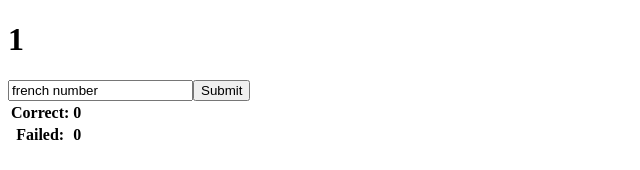
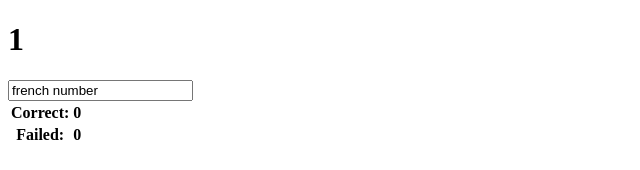
Before and after one commit to Voyciecho/reactjs-fr-numbers, a React (Create React App) app: page / in a window 1280 px wide. Shown: the top 170 px of the page, without its empty margins (0-640 px from the left). Built offline with nearby package versions, Linux system fonts and the light colour scheme.

Commit message:
Remove Submit button and add Enter key handling

```diff
--- a/src/App.js
+++ b/src/App.js
@@ -10,10 +10,16 @@ class FrenchInputForm extends React.Component {
 
     handleChange = (event) => {
         this.setState({frenchText: event.target.value});
+        event.preventDefault();
+        event.stopPropagation();
     }
 
-    handleSubmit = (event) => {
-        this.props.handleSubmit(this.state.frenchText);
+    handleKeyDown = (event) => {
+        if (event.key === 'Enter') {
+            this.props.handleSubmit(this.state.frenchText);
+            event.preventDefault();
+            event.stopPropagation();
+        }
     }
 
     render() {
@@ -25,12 +31,7 @@ class FrenchInputForm extends React.Component {
                     name="name"
                     value={this.state.frenchText}
                     onChange={this.handleChange}
-                />
-                <input
-                    type="button"
-                    name="Submit"
-                    value="Submit"
-                    onClick={this.handleSubmit}
+                    onKeyDown={this.handleKeyDown}
                 />
             </form>
             </div>
```
